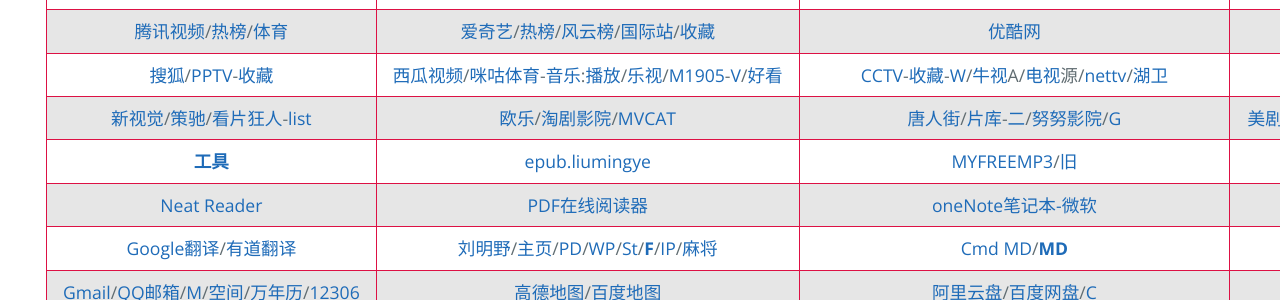
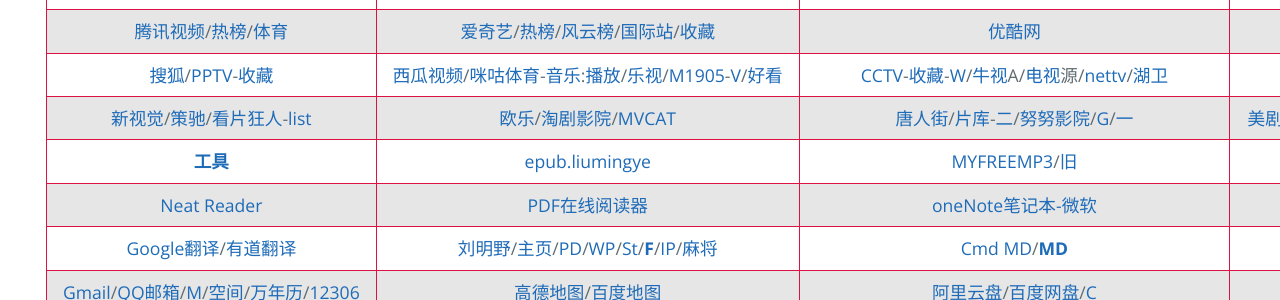
Before and after one commit to AmbroseRen/test, a Jekyll site: the page built from navigation.md, in a window 1280 px wide. Shown: the part 751-1051 px from the top of the page. Built offline with Jekyll 4.4.1, drawn with Linux system fonts in a browser that asks for light colours; our own code applies the rules of GitHub Pages for plain Markdown files; the repository's description, which GitHub fills in, is left out.

Commit message:
Update navigation.md

```diff
--- a/navigation.md
+++ b/navigation.md
@@ -58,7 +58,7 @@
 | [<strong id="sp">视频</strong>](Video/video.md)/[IMDb](https://www.imdb.com/)/[Ranking](https://www.boxofficemojo.com/weekly/)/[Mv](Art/Movies/index.md) | [Youtube](https://www.youtube.com/)/[媒体库](https://www.youtube.com/feed/library)/[配置](https://studio.youtube.com/video/LupojaPC1wc/livestreaming) | [Bilibili](https://space.bilibili.com/352834482/fans/follow)/[小鱼](http://www.xysudu.com/)/[新番组](https://bgm.liumingye.cn/)/[热榜](https://www.bilibili.com/v/popular/rank/all)/[动漫库](Art/Animes/index.md)/[配置](https://link.bilibili.com/p/center/index#/my-room/start-live)/[我的b站直播](https://live.bilibili.com/22653502) | [AcFun](https://www.acfun.cn/)/[番剧](https://www.acfun.cn/bangumilist)/[收藏](https://www.acfun.cn/member/favourite) |
 | [腾讯视频](https://v.qq.com/biu/u/playlist)/[热榜](https://v.qq.com/biu/ranks/?t=hotsearch)/[体育](https://live.qq.com/match) | [爱奇艺](https://www.iqiyi.com/u/fav)/[热榜](https://www.iqiyi.com/ranks/hotsearch)/[风云榜](https://www.iqiyi.com/ranks1/home)/[国际站](https://www.iq.com/)/[收藏](https://www.iq.com/personal?type=favorite) | [优酷网](https://user.youku.com/page/usc/fav?theme=) | [芒果TV](https://i.mgtv.com/my/looklist) |
 | [搜狐](https://my.tv.sohu.com/i/bookmark)/[PPTV](https://www.pptv.com/)-[收藏](https://usercenter.pptv.com/web/user/collection) | [西瓜视频](https://www.ixigua.com/my/favorite)/[咪咕体育](https://www.miguvideo.com/mgs/website/prd/personalCenter.html#/collect)-[音乐](https://music.migu.cn/v3/my/playlist):[播放](https://music.migu.cn/v3/music/player/audio)/[乐视](http://i.le.com/playrecord#favorite)/[M1905](https://www.1905.com/mdb/film/)-[V](https://vip.1905.com/)/[好看](https://sv.baidu.com/) | [CCTV](https://tv.cctv.com/live/)-[收藏](https://i.cctv.com/account/collection)-[W](https://worldcup.cctv.com)/[牛视](https://www.chaojidianshi.net/)A/[电视](http://www.tvyan.com/)源/[nettv](http://nettv.live/)/[湖卫](http://www.hunanweishi.cn/) | []() |
-| [新视觉](https://www.finebv.com/)/[策驰](https://www.zayouth.org.cn/)/[看片狂人](https://www.kpkuang.com/)-[list](https://whereiskpkuang.com/) | [欧乐](https://www.olevod.com/)/[淘剧影院](https://www.taojuyb.com/)/[MVCAT](https://www.mvcat.com/) | [唐人街](https://www.tangrenjie.tv/)/[片库](https://www.btnull.org/)-[二](https://www.pkmp4.com/)/[努努影院](https://www.nunuyy5.org)/[G](https://gimytv.in/) | [美剧迷](https://www.meijumi.net/)/[韩剧网](https://www.tvn.cc/)-[kortw](https://kortw.com/)/[蛋蛋赞](https://www.dandanzan.cc/) |
+| [新视觉](https://www.finebv.com/)/[策驰](https://www.zayouth.org.cn/)/[看片狂人](https://www.kpkuang.com/)-[list](https://whereiskpkuang.com/) | [欧乐](https://www.olevod.com/)/[淘剧影院](https://www.taojuyb.com/)/[MVCAT](https://www.mvcat.com/) | [唐人街](https://www.tangrenjie.tv/)/[片库](https://www.btnull.org/)-[二](https://www.pkmp4.com/)/[努努影院](https://www.nunuyy5.org)/[G](https://gimytv.in/)/[一](https://gimy.app) | [美剧迷](https://www.meijumi.net/)/[韩剧网](https://www.tvn.cc/)-[kortw](https://kortw.com/)/[蛋蛋赞](https://www.dandanzan.cc/) |
 | [<strong id="tools">工具</strong>](Tools/index.md) | [epub.liumingye](https://epub.liumingye.cn/) | [MYFREEMP3](http://tool.liumingye.cn/music/?page=searchPage)/[旧](http://tools.liumingye.cn/music_old/?page=searchPage) | [BookReader](https://ztftrue.github.io/BookReader/) |
 | [Neat Reader](https://www.neat-reader.cn/webapp#/) | [PDF在线阅读器](https://web.jisupdf.com/) | [oneNote笔记本-微软](https://www.onenote.com/notebooks?auth=1&nf=1&fromAR=1) | [catbox](https://catbox.moe/user/login.php) |
 | [Google翻译](https://translate.google.com/)/[有道翻译](https://fanyi.youdao.com/) | [刘明野](https://tool.liumingye.cn/)/[主页](https://www.liumingye.cn/)/[PD](https://tool.liumingye.cn/password/)/[WP](https://tool.liumingye.cn/wallpaper/)/[St](Art/Shoot/index.md)/[<strong id="fodder">F</strong>](Data/Fodder/index.md)/[IP](https://tool.liumingye.cn/ip/)/[麻将](https://tool.liumingye.cn/majiang/) | [Cmd MD](https://www.zybuluo.com/)/[<strong id="md">MD</strong>](Data/MD/index.md) | [AnywhereAnything](http://lackar.com/aa/) |
```
